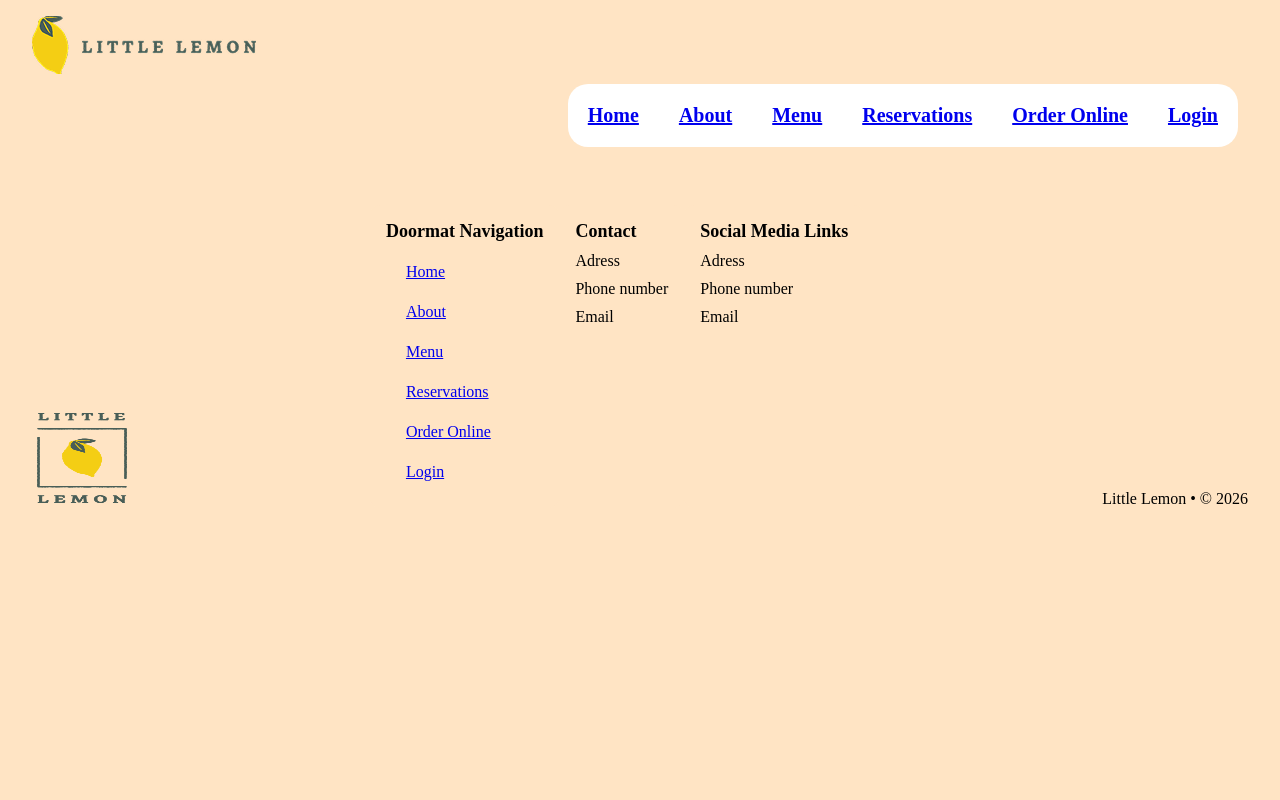
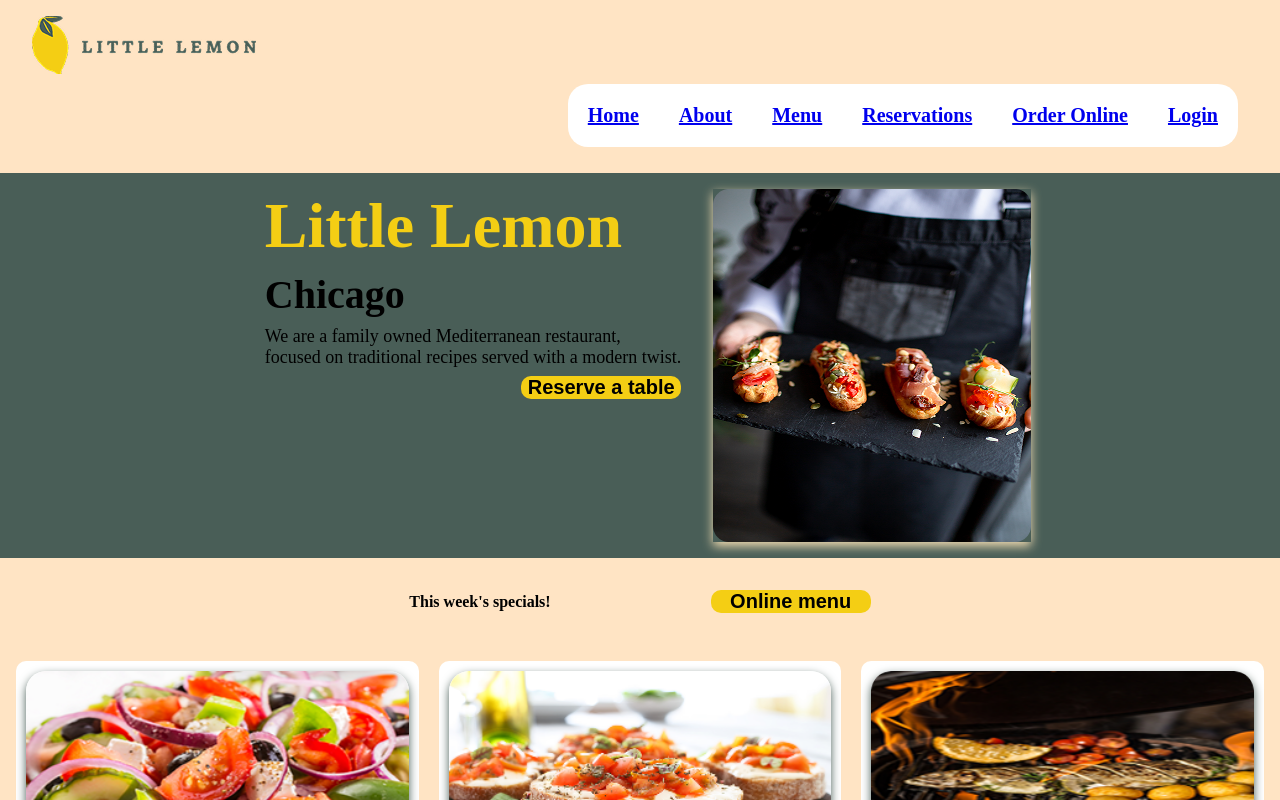
Before and after one commit to dominika-szeliga/portfolio-finish-project, a React (Create React App) app in the folder little-lemon/: page / in a window 1280 px wide. Shown: the top 800 px of the page. Built offline with nearby package versions, Linux system fonts and the light colour scheme.

Commit message:
added default start page

```diff
--- a/little-lemon/src/App.js
+++ b/little-lemon/src/App.js
@@ -14,6 +14,7 @@ function App() {
     <>
       <Header/>
           <Routes>
+            <Route path='/' element={<Home/>}/>  {/* domyślna strona główna*/}
             <Route path='/home' element={<Home/>}/>
             <Route path="/about" element={<Chicago/>}/>
             <Route path='/menu' element={<Specials/>}/>
```
